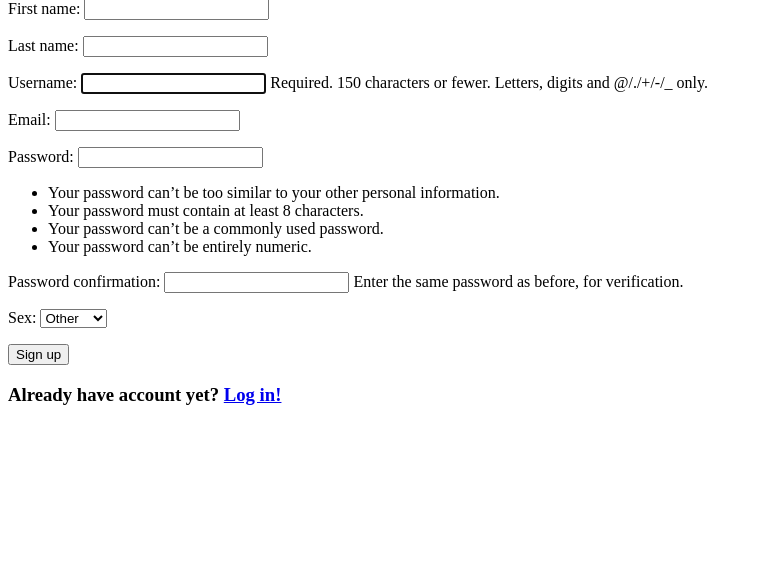
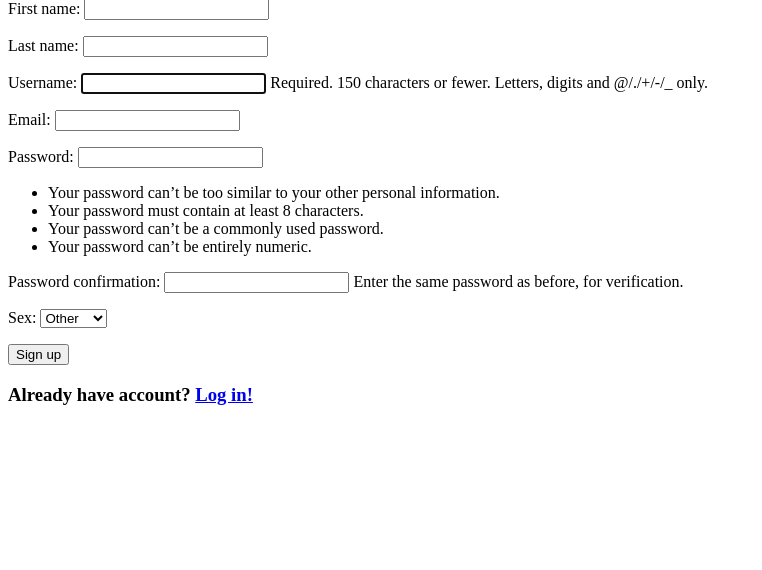
Before and after one commit to tomasztuleja/First-App-Django, a Django app: page /register in a window 1280 px wide. Shown: the part 56-626 px from the top of the page, without its empty margins (0-762 px from the left). Run offline with Django 3.2, Linux system fonts and the light colour scheme.

Commit message:
Fixed linguistic mistake

```diff
--- a/project/project/templates/users/register.html
+++ b/project/project/templates/users/register.html
@@ -4,4 +4,4 @@
 {{form.as_p}}
 <button type="submit">Sign up</button>
 </form>
-<h3>Already have account yet? <a href="{% url 'login' %}"> Log in! </a></h3>
+<h3>Already have account? <a href="{% url 'login' %}"> Log in! </a></h3>
```
